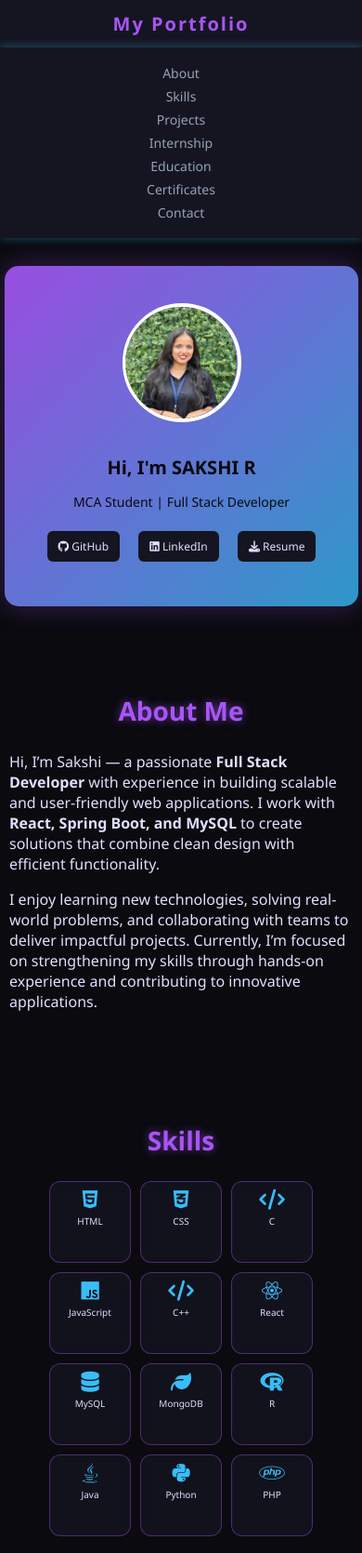
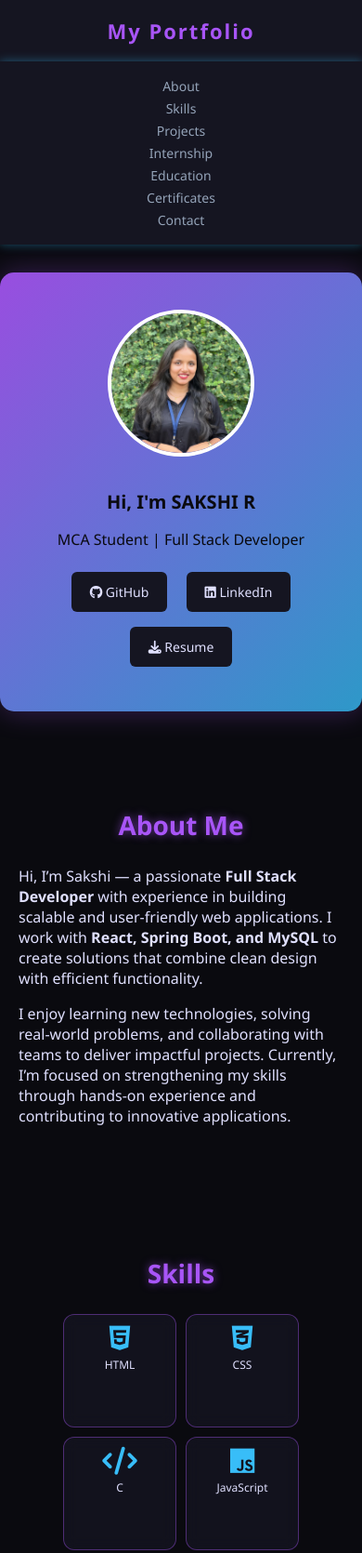
Before and after one commit to SakshiMoolya/SakshiMoolya.github.io, a plain HTML site: page index.html in a window 390 px wide. Shown: the top 1670 px of the page at 93% size. Drawn offline with nearby package versions, Linux system fonts and the light colour scheme.

Commit message:
Update index.html

```diff
--- a/index.html
+++ b/index.html
@@ -9,7 +9,6 @@
 
   <!-- Animate on Scroll (AOS) -->
   <link rel="stylesheet" href="https://unpkg.com/aos@2.3.1/dist/aos.css">
-
 <style>
   body {
     margin: 0;
@@ -100,7 +99,7 @@ nav a:hover {
     box-shadow: 0 0 15px #a855f7;
   }
 
-/* Sections */
+  /* Section base */
   section {
     padding: 50px 20px;
     max-width: 1000px;
@@ -269,103 +268,47 @@ footer {
   @media (max-width: 768px) {
     nav a {
       display: block;
-    margin: 6px 0;
-    font-size: 15px;
+      margin: 5px 0;
     }
     .intro {
       padding: 40px 15px;
-    max-width: 90%;
     }
     .intro h1 {
-    font-size: 22px;
-  }
-  .intro p {
-    font-size: 16px;
-  }
-  .buttons a {
-    padding: 10px 15px;
-    font-size: 13px;
+      font-size: 24px;
     }
     .skills-container {
       gap: 10px;
     }
-  .skill-card {
-    width: 80px;
-    height: 80px;
-    padding: 8px;
-  }
-  .skill-card i {
-    font-size: 25px;
-  }
-  .skill-card p {
-    font-size: 11px;
-  }
     .projects, .certificates {
-    grid-template-columns: 1fr;
+      grid-template-columns: repeat(auto-fit, minmax(180px, 1fr));
     }
     .edu-card {
-    width: 90%;
-    margin: auto;
-  }
-  #contact {
-    padding: 25px 15px;
-  }
-}
-
-@media (max-width: 480px) {
-  header {
-    font-size: 20px;
-    padding: 12px 0;
-  }
-  .intro img {
-    width: 120px;
-    height: 120px;
-  }
-  .intro h1 {
-    font-size: 20px;
-  }
-  .intro p {
-    font-size: 14px;
-  }
-  nav a {
-    font-size: 14px;
-  }
-  .buttons a {
-    font-size: 12px;
-    padding: 8px 12px;
-  }
-  .skill-card {
-    width: 70px;
-    height: 70px;
-  }
-  .skill-card i {
-    font-size: 22px;
-  }
-  .skill-card p {
-    font-size: 10px;
-  }
-  section {
-    padding: 40px 10px;
-  }
-  .card {
-    padding: 15px;
-    font-size: 13px;
-  }
-  .edu-card h3 {
-    font-size: 14px;
-  }
-  .edu-card span {
-    font-size: 12px;
+      width: 200px;
     }
     .contact-form input, .contact-form textarea {
       font-size: 13px;
     }
     .contact-form button {
       font-size: 14px;
-    padding: 8px 10px;
+    }
+  }
+
+  @media (max-width: 480px) {
+    header {
+      font-size: 22px;
+    }
+    .intro h1 {
+      font-size: 20px;
+    }
+    .intro p {
+      font-size: 16px;
+    }
+    nav a {
+      font-size: 14px;
     }
   }
 </style>
+
 </head>
 <body>
 
@@ -394,14 +337,21 @@ footer {
 
   <!-- About -->
   <section id="about" class="p-6">
-<h2>About Me</h2>
-<p>
-Hi, I’m Sakshi — a passionate <strong>Full Stack Developer</strong> with experience in building scalable and user-friendly web applications. I work with <strong>React, Spring Boot, and MySQL</strong> to create solutions that combine clean design with efficient functionality.
+  <h2 class="text-2xl font-bold mb-4">About Me</h2>
+  <p class="text-lg leading-relaxed">
+    Hi, I’m Sakshi — a passionate <strong>Full Stack Developer</strong> with experience in building
+    scalable and user-friendly web applications. I work with
+    <strong>React, Spring Boot, and MySQL</strong> to create solutions that combine clean
+    design with efficient functionality.
   </p>
-<p>
-I enjoy learning new technologies, solving real-world problems, and collaborating with teams to deliver impactful projects. Currently, I’m focused on strengthening my skills through hands-on experience and contributing to innovative applications.
+  <p class="text-lg leading-relaxed mt-4">
+    I enjoy learning new technologies, solving real-world problems, and
+    collaborating with teams to deliver impactful projects.
+    Currently, I’m focused on strengthening my skills through
+    hands-on experience and contributing to innovative applications.
   </p>
 </section>
+
 
   <!-- Skills -->
   <section id="skills" data-aos="fade-up">
@@ -431,16 +381,19 @@ I enjoy learning new technologies, solving real-world problems, and collaboratin
             <p>Full-stack CRUD app using React, Spring Boot & MySQL with RESTful APIs and responsive UI.</p>
             <a href="https://github.com/SakshiMoolya/Employee_Management_System.git" target="_blank">🔗 GitHub</a>
         </div>
+
         <div class="card">
             <h3>Realtime Chat Application</h3>
             <p>Full-stack chat app with React, Node.js, Express.js, Socket.IO & MongoDB featuring authentication, private/public rooms, and instant messaging.</p>
             <a href="https://github.com/SakshiMoolya/REAL-TIME-CHAT-APPLICATION.git" target="_blank">🔗 GitHub</a>
         </div>
+
         <div class="card">
             <h3>Secure User Authentication System</h3>
             <p>Authentication system built with React, Node.js & MySQL including secure login/signup workflows via REST APIs.</p>
             <a href="https://github.com/SakshiMoolya/Secure_Authentication_System.git" target="_blank">🔗 GitHub</a>
         </div>
+
         <div class="card">
             <h3>Face Detection System</h3>
             <p>Python & OpenCV project using Haar cascades for accurate and optimized single/multi-face detection.</p>
@@ -448,6 +401,7 @@ I enjoy learning new technologies, solving real-world problems, and collaboratin
         </div>
     </div>
   </section>
+
 
     <!-- Internship -->
   <section id="internship" data-aos="fade-up">
@@ -461,6 +415,8 @@ I enjoy learning new technologies, solving real-world problems, and collaboratin
       </div>
     </div>
   </section>
+
+
 
   <!-- Education -->
   <section id="education" data-aos="fade-up">
@@ -503,6 +459,5 @@ I enjoy learning new technologies, solving real-world problems, and collaboratin
   <script>
     AOS.init({ duration: 1000, once: true });
   </script>
-
 </body>
 </html>
```
Lines whose indentation alone changed are shown as unchanged.
